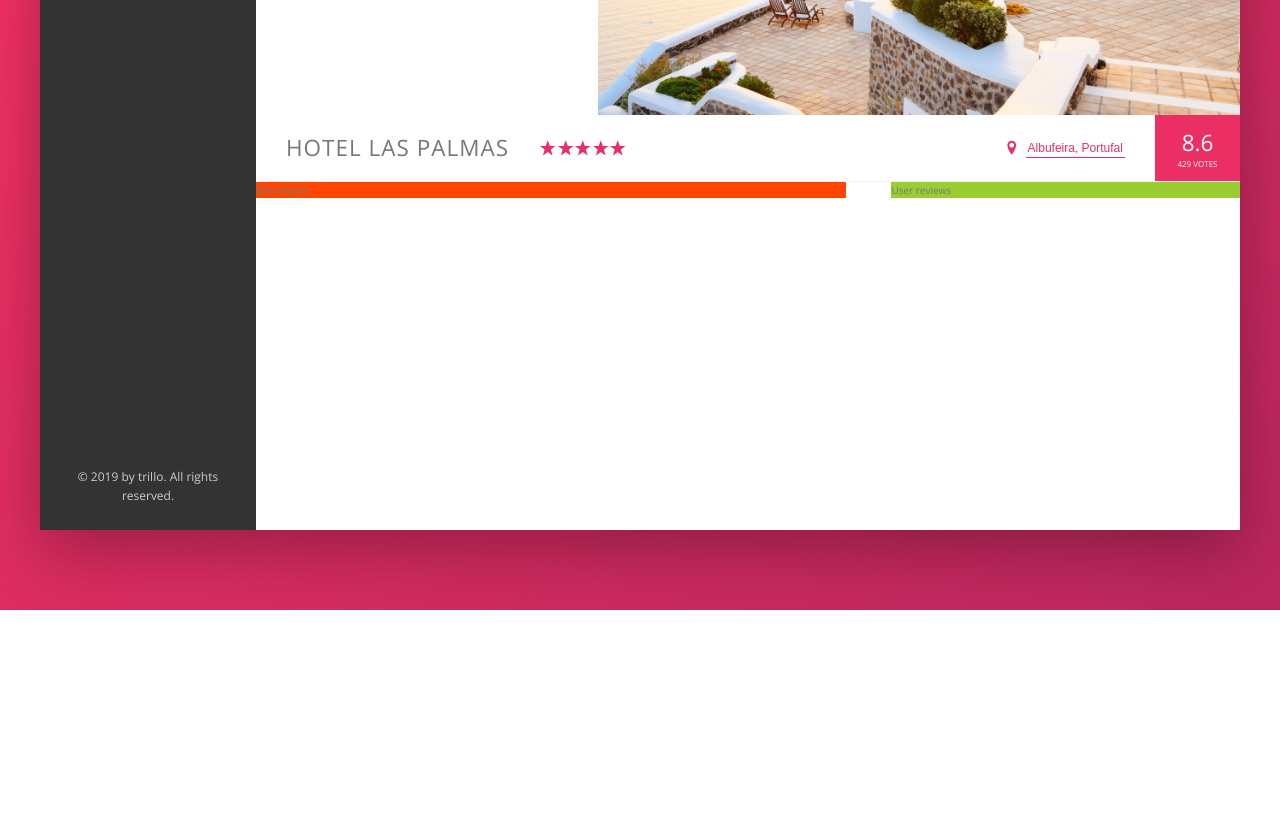
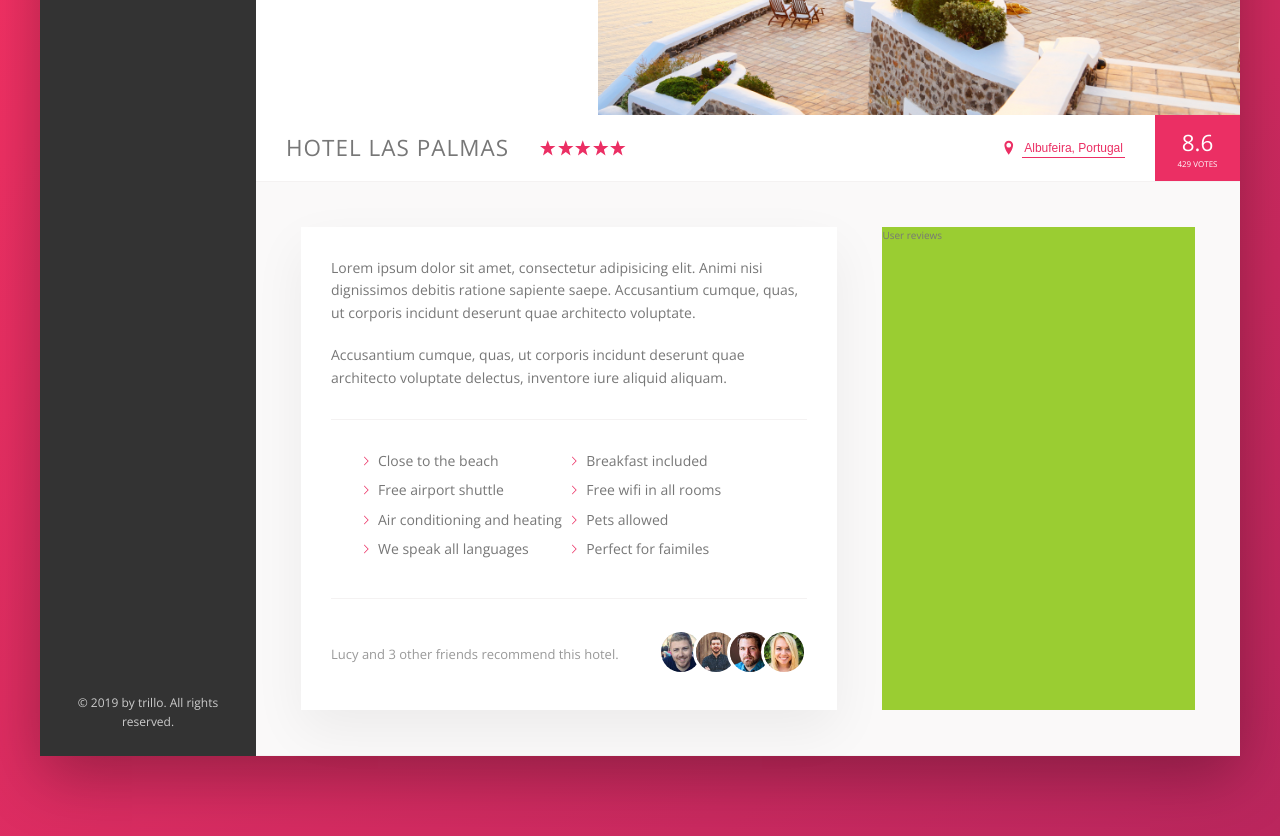
Before and after one commit to sebastiangorski/trillo-project, a website: page index.html in a window 1280 px wide. Shown: the part 420-1256 px from the top of the page. Before the commit the page ends 1030 px from the top, so only its background shows below. Drawn offline with nearby package versions, Linux system fonts and the light colour scheme.

Commit message:
Designed hotel description overview

```diff
--- a/index.html
+++ b/index.html
@@ -130,7 +130,7 @@
                             <svg class="overview__icon-location">
                                 <use xlink:href="img/sprite.svg#icon-location-pin"></use>
                             </svg>
-                            <button class="btn-inline">Albufeira, Portufal</button>
+                            <button class="btn-inline">Albufeira, Portugal</button>
                         </div>
 
                         <div class="overview__rating">
@@ -141,7 +141,33 @@
 
                     <div class="detail">
                         <div class="description">
-                            Descritpion
+                            <p class="paragraph">
+                                Lorem ipsum dolor sit amet, consectetur adipisicing elit. Animi nisi dignissimos debitis ratione sapiente saepe. Accusantium cumque, quas, ut corporis incidunt deserunt quae architecto voluptate.
+                            </p>
+                            <p class="paragraph">
+                                Accusantium cumque, quas, ut corporis incidunt deserunt quae architecto voluptate delectus, inventore iure aliquid aliquam.
+                            </p>
+                            <ul class="list">
+                                <li class="list__item">Close to the beach</li>
+                                <li class="list__item">Breakfast included</li>
+                                <li class="list__item">Free airport shuttle</li>
+                                <li class="list__item">Free wifi in all rooms</li>
+                                <li class="list__item">Air conditioning and heating</li>
+                                <li class="list__item">Pets allowed</li>
+                                <li class="list__item">We speak all languages</li>
+                                <li class="list__item">Perfect for faimiles</li>
+                            </ul>
+                            <div class="recommend">
+                                <p class="recommend__count">
+                                    Lucy and 3 other friends recommend this hotel.
+                                </p>
+                                <div class="recommend__friends">
+                                    <img src="img/user-3.jpg" alt="Friend 1" class="recommend__photo">
+                                    <img src="img/user-4.jpg" alt="Friend 2" class="recommend__photo">
+                                    <img src="img/user-5.jpg" alt="Friend 3" class="recommend__photo">
+                                    <img src="img/user-6.jpg" alt="Friend 4" class="recommend__photo">
+                                </div>
+                            </div>
                         </div>
 
                         <div class="user-reviews">
--- a/sass/_base.scss
+++ b/sass/_base.scss
@@ -31,6 +31,9 @@ Grey dark 3: #999
     --color-grey-dark-3: #999;
 
     --shadow-dark: 0 2rem 6rem rgba(0, 0, 0, .3);
+    --shadow-light: 0 2rem 5rem rgba(0, 0, 0, .06);
+
+    --line: 1px solid var(--color-grey-light-2);
 }
 
 * {
--- a/sass/_components.scss
+++ b/sass/_components.scss
@@ -207,7 +207,7 @@
 .overview {
     display: flex;
     align-items: center;
-    border-bottom: 1px solid var(--color-grey-light-2);
+    border-bottom: var(--line);
 
     &__heading {
         font-size: 2.25rem;
@@ -296,7 +296,7 @@
 
     50% {
         transform: scale(1.05);
-        box-shadow: 0 1rem 4rem rgba(0, 0, 0, .25);
+        box-shadow: var(--shadow-light);
     }
 
     100% {
@@ -304,3 +304,79 @@
         box-shadow: none;
     }
 }
+
+////////////////////////////////////
+// PARAGRAPH
+
+.paragraph:not(:last-of-type) {
+    margin-bottom: 2rem;
+}
+
+////////////////////////////////////
+// LIST
+
+.list {
+    list-style: none;
+    margin: 3rem 0;
+    padding: 3rem;
+    border-top: var(--line);
+    border-bottom: var(--line);
+
+    display: flex;
+    flex-wrap: wrap;
+
+    &__item {
+        flex: 0 0 50%;
+        margin-bottom: .7rem;
+    }
+
+    &__item::before {
+        content: "";
+        display: inline-block;
+        height: 1rem;
+        width: 1rem;
+        margin-right: .7rem;
+
+        // Older browsers that don't support masks
+        // background-image: url(../img/chevron-thin-right.svg);
+        // background-size: cover;
+
+        //Newer browsers - masks
+        background-color: var(--color-primary);
+        -webkit-mask-image: url(../img/chevron-thin-right.svg);
+        -webkit-mask-size: cover;
+        mask-image: url(../img/chevron-thin-right.svg);
+        mask-size: cover;
+
+    }
+}
+
+////////////////////////////////////
+// RECOMMEND
+
+.recommend {
+    font-size: 1.3rem;
+    color: var(--color-grey-dark-3);
+    display: flex;
+    align-items: center;
+
+    &__count {
+        margin-right: auto;
+    }
+
+    &__friends {
+
+    }
+
+    &__photo {
+        box-sizing: content-box; // That way borders of users photos don't make them smaller
+        height: 4rem;
+        width: 4rem;
+        border-radius: 50%;
+        border: 3px solid #fff;
+
+        &:not(:last-child) {
+            margin-right: -1.5rem;
+        }
+    }
+}
--- a/sass/_layout.scss
+++ b/sass/_layout.scss
@@ -11,7 +11,7 @@
     font-size: 1.4rem;
     height: 7rem;
     background-color: #fff;
-    border-bottom: 1px solid var(--color-grey-light-2);
+    border-bottom: var(--line);
     display: flex;
     justify-content: space-between;
     align-items: center;
@@ -31,21 +31,26 @@
 
 .hotel-view {
     background-color: #fff;
-    height: 80rem;
     flex: 1;
 }
 
 .detail {
     display: flex;
+    padding: 4.5rem;
+    background-color: var(--color-grey-light-1);
+    border-bottom: var(--line);
 }
 
 .description {
-    background-color: orangered;
+    font-size: 1.4rem;
+    background-color: #fff;
+    box-shadow: 0 2rem 5rem rgba(0, 0, 0, .06);
+    padding: 3rem;
     flex: 0 0 60%;
     margin-right: 4.5rem;
 }
 
 .user-reviews {
     background-color: yellowgreen;
-    flex: 1
+    flex: 1;
 }
```
Also changed, not shown: css/style.css.
